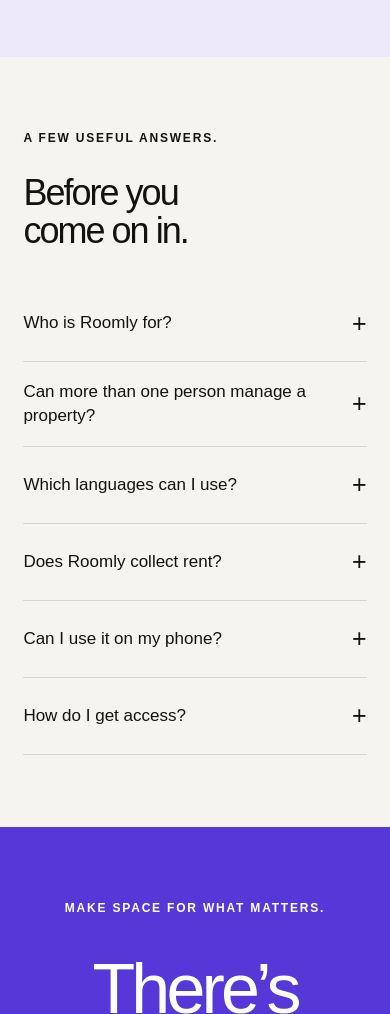
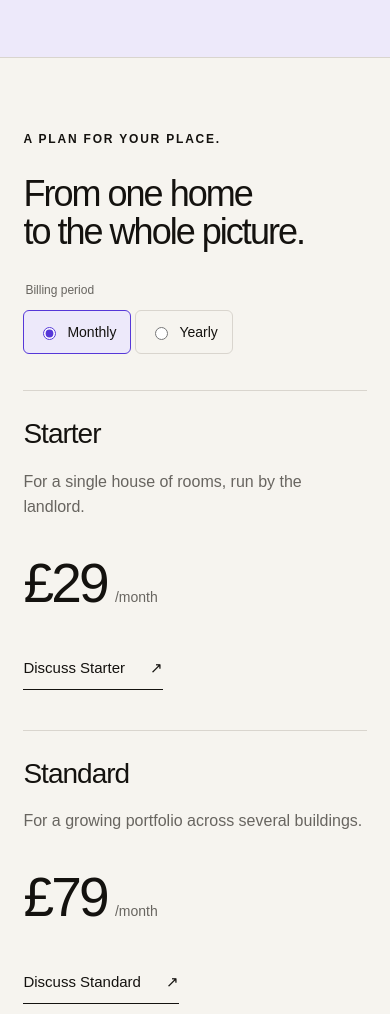
Before and after one commit to joshuakhalili/roomly, an Astro site in the folder site/: page / in a window 390 px wide. Shown: the part 5100-6114 px from the top of the page. Built offline with nearby package versions, Linux system fonts and the light colour scheme; Astro itself is replaced by a stand-in of ours.

Commit message:
Preserve Roomly plan pricing and billing-period controls

```diff
--- a/site/src/layouts/Base.astro
+++ b/site/src/layouts/Base.astro
@@ -54,6 +54,7 @@ const canonical = new URL(Astro.url.pathname, Astro.site);
       </a>
       <nav class="desktop-nav" aria-label="Main navigation">
         <a href="/#features">The product</a>
+        <a href="/#pricing">Plans</a>
         <a href="/blog">Field notes</a>
         <a href="/contact-us">Our approach</a>
       </nav>
@@ -69,6 +70,7 @@ const canonical = new URL(Astro.url.pathname, Astro.site);
         <summary>Menu</summary>
         <nav aria-label="Mobile navigation">
           <a href="/#features">The product</a>
+          <a href="/#pricing">Plans</a>
           <a href="/blog">Field notes</a>
           <a href="/contact-us">Our approach</a>
           <a href={login}>Log in</a>
--- a/site/src/pages/index.astro
+++ b/site/src/pages/index.astro
@@ -237,6 +237,86 @@ const faqs = [
       </li>
     </ul>
   </section>
+  <section id="pricing" class="pricing section-pad" data-reveal>
+    <div class="section-heading">
+      <div>
+        <p class="eyebrow">A plan for your place.</p>
+        <h2>
+          From one home
+          <br />
+          to the whole picture.
+        </h2>
+      </div>
+      <fieldset class="billing">
+        <legend>Billing period</legend>
+        <label>
+          <input type="radio" name="billing" value="monthly" checked />
+          Monthly
+        </label>
+        <label>
+          <input type="radio" name="billing" value="yearly" />
+          Yearly
+        </label>
+      </fieldset>
+    </div>
+    <div class="plan-list">
+      {[
+        [
+          "Starter",
+          "29",
+          "290",
+          "For a single house of rooms, run by the landlord.",
+        ],
+        [
+          "Standard",
+          "79",
+          "790",
+          "For a growing portfolio across several buildings.",
+        ],
+        [
+          "Portfolio",
+          "149",
+          "1,490",
+          "For managing agents and larger operations.",
+        ],
+      ].map(([name, monthly, yearly, description]) => (
+        <article>
+          <h3>{name}</h3>
+          <p>{description}</p>
+          <div class="plan-price">
+            <span data-monthly={monthly} data-yearly={yearly}>
+              £{monthly}
+            </span>
+            <small data-period>/month</small>
+          </div>
+          <a class="text-link" href={contact}>
+            Discuss {name}
+            <span aria-hidden="true">↗</span>
+          </a>
+        </article>
+      ))}
+    </div>
+    <p class="pricing-note">
+      Get in touch to find the right fit and confirm access and plan details.
+    </p>
+  </section>
+  <script>
+    document
+      .querySelectorAll<HTMLInputElement>('input[name="billing"]')
+      .forEach((input) =>
+        input.addEventListener("change", () => {
+          const yearly = input.value === "yearly";
+          document
+            .querySelectorAll<HTMLElement>("[data-monthly]")
+            .forEach((price) => {
+              price.textContent = `£${yearly ? price.dataset.yearly : price.dataset.monthly}`;
+            });
+          document.querySelectorAll("[data-period]").forEach((period) => {
+            period.textContent = yearly ? "/year" : "/month";
+          });
+        }),
+      );
+  </script>
   <section class="faq section-pad" data-reveal>
     <div>
       <p class="eyebrow">A few useful answers.</p>
--- a/site/src/styles/site.css
+++ b/site/src/styles/site.css
@@ -866,3 +866,87 @@ svg {
     margin: 18px 0 23px;
   }
 }
+
+.pricing {
+  border-top: 1px solid #d9d5ce;
+}
+.billing {
+  display: flex;
+  flex-wrap: wrap;
+  gap: 4px;
+  border: 0;
+  margin: 0;
+  padding: 0;
+}
+.billing legend {
+  font-size: 12px;
+  color: #686560;
+  margin-bottom: 10px;
+}
+.billing label {
+  display: flex;
+  align-items: center;
+  gap: 8px;
+  min-height: 44px;
+  padding: 9px 14px;
+  cursor: pointer;
+  border: 1px solid #d9d5ce;
+  border-radius: 6px;
+  font-size: 14px;
+}
+.billing label:has(:checked) {
+  background: #ede9fa;
+  border-color: #5638d8;
+}
+.billing input {
+  accent-color: #5638d8;
+}
+.plan-list {
+  display: grid;
+  grid-template-columns: repeat(3, minmax(0, 1fr));
+  gap: 40px;
+}
+.plan-list article {
+  border-top: 1px solid #d9d5ce;
+  padding-top: 28px;
+}
+.plan-list p {
+  color: #686560;
+  margin-top: 20px;
+  font-size: 16px;
+  min-height: 52px;
+  max-width: 28ch;
+}
+.plan-price {
+  margin-top: 30px;
+  display: flex;
+  flex-wrap: wrap;
+  gap: 8px;
+  align-items: baseline;
+}
+.plan-price > span {
+  font-size: 55px;
+  letter-spacing: -0.05em;
+  line-height: 1.2;
+}
+.plan-price small {
+  font-size: 14px;
+  color: #686560;
+}
+.pricing-note {
+  font-size: 14px;
+  color: #686560;
+  margin-top: 40px;
+}
+@media (max-width: 760px) {
+  .billing {
+    margin-top: 30px;
+  }
+  .plan-list {
+    grid-template-columns: 1fr;
+  }
+  .plan-list p {
+    min-height: 0;
+    max-width: 100%;
+  }
+}
```
Also changed, not shown: docs/ROOMLY_GITHUB_INTEGRATION_PLAN.md (+4 -4 lines), tests/site/website.spec.ts (+5 -0 lines), docs/images/website-mobile.png, site/README.md, 1 other file.
